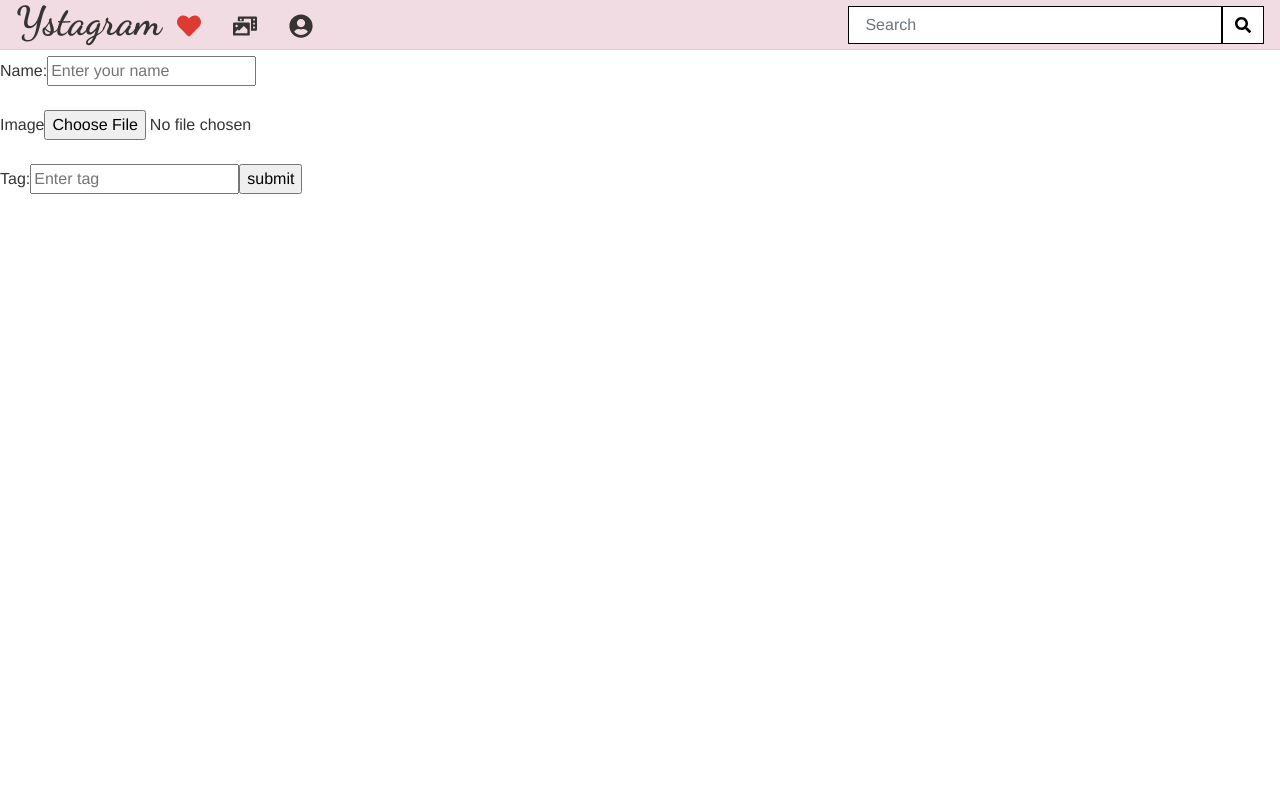
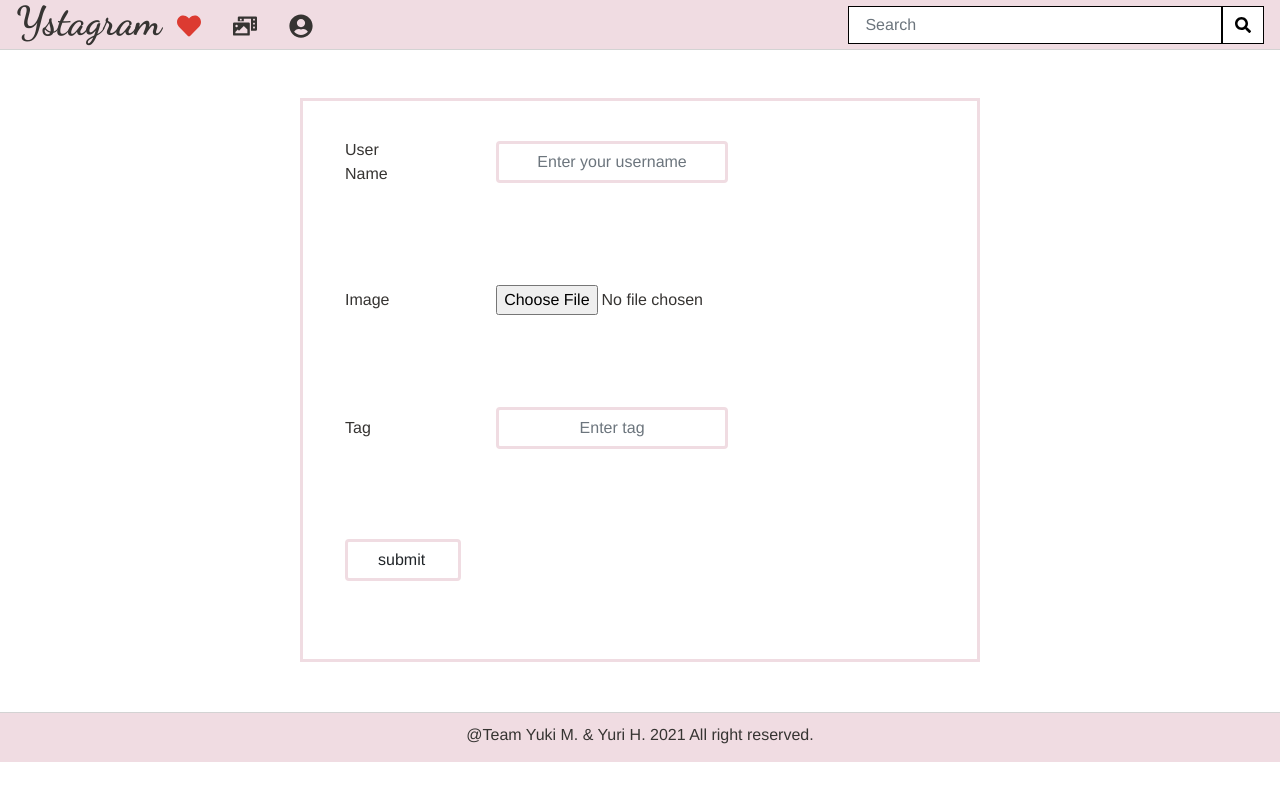
Before and after one commit to yurihashim/Mobile-React-Social-Media-App, a React (Create React App) app: page /post in a window 1280 px wide. Built offline with nearby package versions, Linux system fonts and the light colour scheme; no server answers.

Commit message:
add scss

```diff
--- a/src/Components/Main/Main.css
+++ b/src/Components/Main/Main.css
@@ -1 +1,10 @@
-/* No CSS *//*# sourceMappingURL=Main.css.map */
+/* color palette*/
+.footer {
+  text-align: center;
+  border-top: 0.1rem groove lightgray;
+  background-color: #f0dce2;
+  height: 50px;
+  margin-top: 50px;
+  padding-top: 10px;
+}
+/*# sourceMappingURL=Main.css.map */
--- a/src/Components/Main/Main.jsx
+++ b/src/Components/Main/Main.jsx
@@ -10,6 +10,11 @@ const Main = () => {
     <>
       {/* Feed -- default component */}
       <Feed />
+
+      <footer className="footer">
+            <p>@Team Yuki M. & Yuri H. 2021 All right reserved.</p>
+      </footer>
+
     </>
   );
 };
--- a/src/Components/Main/Main.scss
+++ b/src/Components/Main/Main.scss
@@ -0,0 +1,10 @@
+@import "../../color";
+
+.footer {
+    text-align: center;
+    border-top: 0.1rem groove lightgray;
+    background-color: $light;
+    height: 50px;
+    margin-top: 50px;
+    padding-top: 10px;
+}
--- a/src/Components/Post/Post.css
+++ b/src/Components/Post/Post.css
@@ -1 +1,56 @@
-/* No CSS *//*# sourceMappingURL=Post.css.map */
+/* color palette*/
+.Form {
+  display: -webkit-box;
+  display: -ms-flexbox;
+  display: flex;
+  -webkit-box-orient: vertical;
+  -webkit-box-direction: normal;
+      -ms-flex-direction: column;
+          flex-direction: column;
+  position: relative;
+  margin: 50px 300px;
+  border: solid 0.2rem #f0dce2;
+  padding: 10px;
+}
+
+.Form .form-group {
+  margin: 20px;
+  -webkit-box-align: center;
+      -ms-flex-align: center;
+          align-items: center;
+}
+
+.Form .form-group .form-label {
+  margin-right: 100px;
+}
+
+.Form .form-group .form-control {
+  text-align: center;
+  border: 0.2rem solid #f0dce2;
+}
+
+.Form .form-group .form-control:focus {
+  outline: none;
+  border: none;
+}
+
+.Form .form-group .form-control:active {
+  outline: none;
+  -webkit-box-shadow: none;
+          box-shadow: none;
+}
+
+.Form .form-group .submit {
+  margin-top: 50px;
+  padding-left: 30px;
+  padding-right: 80px;
+}
+
+.Form .form-group .submit:hover, .Form .form-group .submit:focus {
+  cursor: pointer;
+  background-color: white;
+  outline: none;
+  -webkit-box-shadow: none;
+          box-shadow: none;
+}
+/*# sourceMappingURL=Post.css.map */
--- a/src/Components/Post/Post.jsx
+++ b/src/Components/Post/Post.jsx
@@ -1,6 +1,7 @@
 import React, { Component } from "react";
-//import axios from "axios";
+import "./Post.css"
 import { Consumer } from "../../Contexts/PostContext";
+import { Col, Form, InputGroup, Row, } from "react-bootstrap"
 
 class Post extends Component {
   ////////////////// state name change
@@ -27,11 +28,18 @@ class Post extends Component {
     e.preventDefault();
 
     const { user, previewURL, largeImageURL,tags } = this.state;
+    const imageFile = e.target.elements[1].files[0];
+    const imageUrl = URL.createObjectURL(imageFile);
+    console.log(imageUrl);
+
     const newPost = {
       user,
-      previewURL,
-      largeImageURL,
-      tags
+      previewURL : imageUrl,
+      largeImageURL : imageUrl,
+      tags,
+      likes:0,
+      comments:0,
+      favorites:0
     };
 
     console.log(newPost);
@@ -48,52 +56,74 @@ class Post extends Component {
           return (
             <>
               <h1> POST</h1>
-              <form
+              <Form className="Form"
                 onSubmit={
                   this.onSubmit.bind(this, dispatch)}
               >
-                <label>Name: </label>
-                <input
+                <Form.Group as={Row} controlId="formUser">
+                  <Form.Label  column sm={1}>User Name</Form.Label>
+                  <Col sm={5}>
+                    <Form.Control className="user"
                       type="text"
                       value={user}
                       name="user"
-                  placeholder="Enter your name"
+                      placeholder="Enter your username"
                       onChange={this.onChange}
                     />
+                  </Col>
+                </Form.Group>
 
                    <br />
                    <br />
-
-                <label>Image</label>
-                <input
+                <Form.Group as={Row} controlId="formImage">
+                  <Form.Label column sm={1}>Image</Form.Label>
+                  <Col sm={5}>
+                    <Form.File
                       type="file"
                       value={previewURL}
                       name="previewURL"
                       placeholder="Choose a image"
                       onChange={this.onChange}
+                      accept="image/*"
                      />
+                  </Col>
+                </Form.Group>
 
                   <br />
                   <br />
 
-                <label>Tag: </label>
-                <input
+                <Form.Group as={Row} controlId="formTag">
+                  <Form.Label column sm={1}> Tag </Form.Label>
+                  <Col sm={5}>
+                    <Form.Control rows ={5}
                       type="text"
                       value={tags}
                       name="tags"
                       placeholder="Enter tag"
                       onChange={this.onChange}
                     />
+                  </Col>
+                </Form.Group>
 
-                <input
+
+                <Form.Group as={Row} controlId="formSubmit">
+                  <Col sm={2}>
+                  <Form.Control className="submit"
                     type="submit"
                     value="submit"
                   />
+                  </Col>
+                </Form.Group>
 
                 <br />
                 <br />
 
-              </form>
+              </Form>
+
+              <footer className="footer">
+                <p>@Team Yuki M. & Yuri H. 2021 All right reserved.</p>
+              </footer>
+
             </>
           );
         }}
--- a/src/Components/Post/Post.scss
+++ b/src/Components/Post/Post.scss
@@ -0,0 +1,45 @@
+@import "../../color";
+
+.Form {
+    display: flex;
+    flex-direction: column;
+    position: relative;
+    margin: 50px 300px;
+    border: solid 0.2rem $light;
+    padding: 10px;
+
+    .form-group{
+        margin: 20px;
+        align-items: center;
+
+        .form-label{
+            margin-right: 100px;
+        }
+
+        .form-control {
+            text-align: center;
+            border: 0.2rem solid $light;
+            &:focus{
+                outline: none;
+                border: none;
+            }
+            &:active {
+                outline: none;
+                box-shadow: none;
+            }
+        }
+        .submit{
+            margin-top: 50px;
+            padding-left: 30px;
+            padding-right: 80px;
+            &:hover,
+            &:focus {
+                cursor: pointer;
+                background-color: $white;
+                outline: none;
+                box-shadow: none;
+            }
+
+        }
+    }
+}
```
Also changed, not shown: 2 other files (tests, documents, lock files or other folders). Lines whose indentation alone changed are shown as unchanged.
